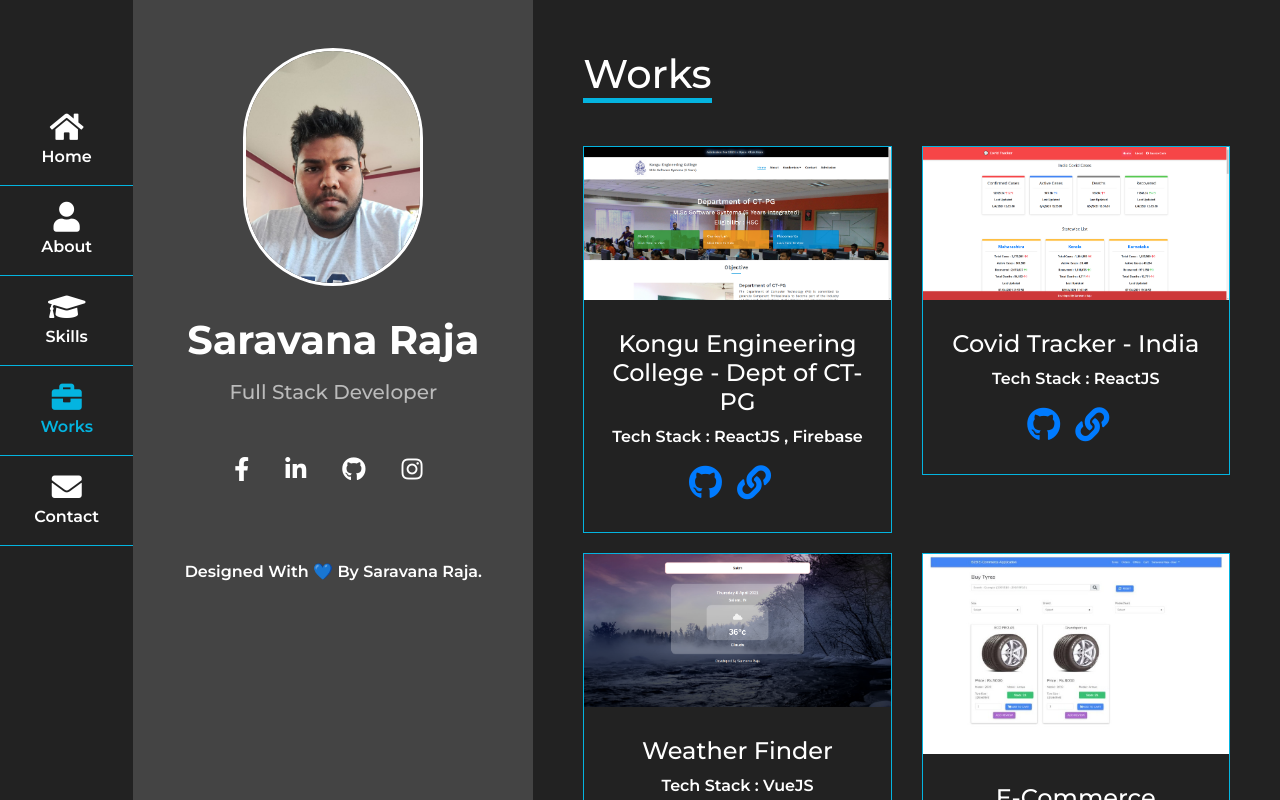
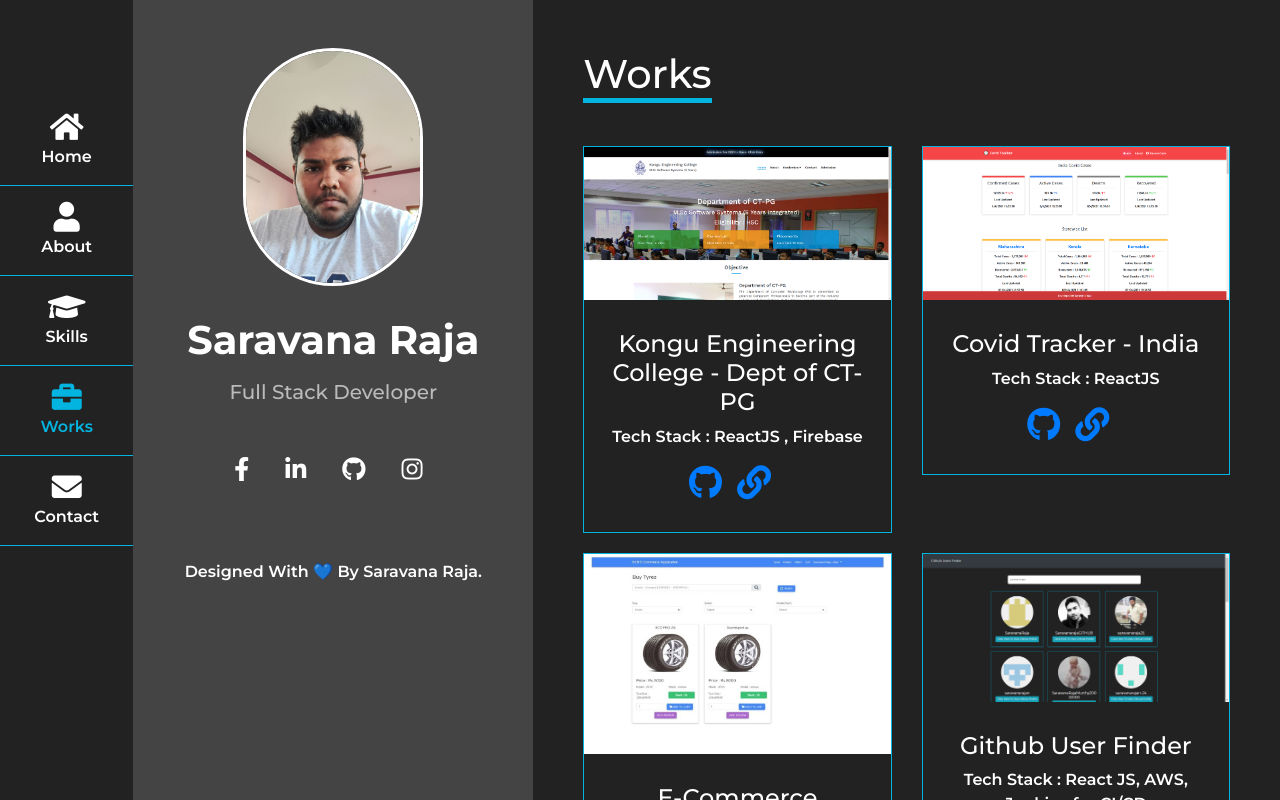
Before and after one commit to saravanaraja25/saravana-portfolio, a React (Create React App) app: page /works in a window 1280 px wide. Built offline with nearby package versions, Linux system fonts and the light colour scheme.

Commit message:
added new proj

```diff
--- a/src/components/Work.js
+++ b/src/components/Work.js
@@ -3,6 +3,7 @@
 import kec from '../img/kec.png'
 import covid from '../img/covid.png'
 import weather from '../img/weatherapp.png'
+import git from '../img/gitviewer.png'
 
 function Work() {
     return (
@@ -34,22 +35,34 @@
                     </div>
                     <div className="col-lg-6">
                         <div className="text-center c-card">
+                            <img src={ecom} alt="B2B"/>
+                            <div class="c-content">
+                                <h4>E-Commerce Application</h4>
+                                <p>Tech Stack : Laravel</p>
+                                <a target="_blank" rel="noreferrer" href="https://github.com/saravanaraja25/b2becom-laravel7"><i className="fab fa-github"></i></a>
+                                <a target="_blank" rel="noreferrer" href="https://ecom.saravanaraja.xyz"><i className="fas fa-link"></i></a>
+                            </div>
+                        </div>
+                    </div>
+                    <div className="col-lg-6">
+                        <div className="text-center c-card">
+                            <img src={git} alt="git"/>
+                            <div class="c-content">
+                                <h4>Github User Finder</h4>
+                                <p>Tech Stack : React JS, AWS, Jenkins for CI/CD</p>
+                                <a target="_blank" rel="noreferrer" href="https://github.com/saravanaraja25/github-finder"><i className="fab fa-github"></i></a>
+                                <a target="_blank" rel="noreferrer" href="http://3.236.147.106/"><i className="fas fa-link"></i></a>
+                            </div>
+                        </div>
+                    </div>
+                    <div className="col-lg-6">
+                        <div className="text-center c-card">
                             <img src={weather} alt="weather"/>
                             <div class="c-content">
                                 <h4>Weather Finder</h4>
                                 <p>Tech Stack : VueJS</p>
                                 <a target="_blank" rel="noreferrer" href="https://github.com/saravanaraja25/weather-app-vue"><i className="fab fa-github"></i></a>
                                 <a target="_blank" rel="noreferrer" href="https://weather.saravanaraja.xyz"><i className="fas fa-link"></i></a>
-                            </div>
-                        </div>
-                    </div>
-                    <div className="col-lg-6">
-                        <div className="text-center c-card">
-                            <img src={ecom} alt="B2B"/>
-                            <div class="c-content">
-                                <h4>E-Commerce Application</h4>
-                                <p>Tech Stack : Laravel</p>
-                                <a target="_blank" rel="noreferrer" href="https://github.com/saravanaraja25/b2becom-laravel7"><i className="fab fa-github"></i></a>
                             </div>
                         </div>
                     </div>
```
Also changed, not shown: src/img/gitviewer.png (added).
